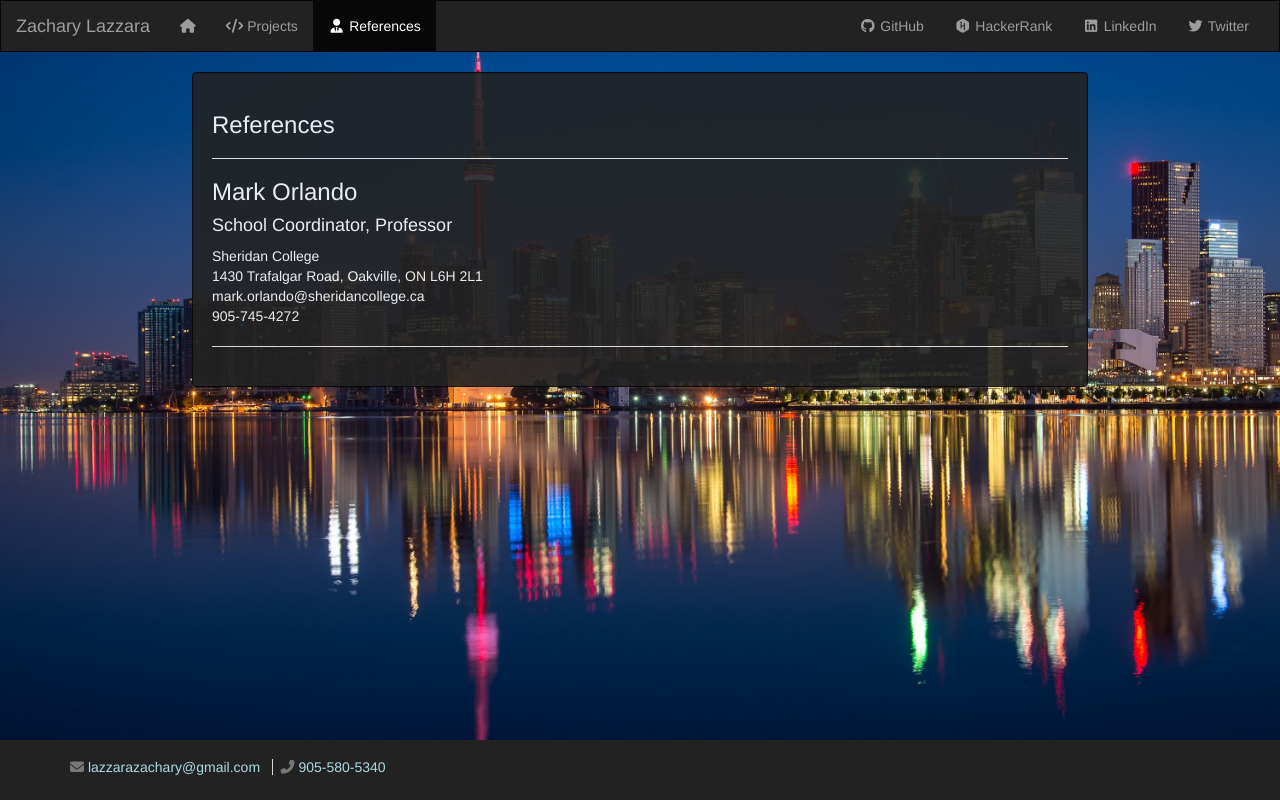
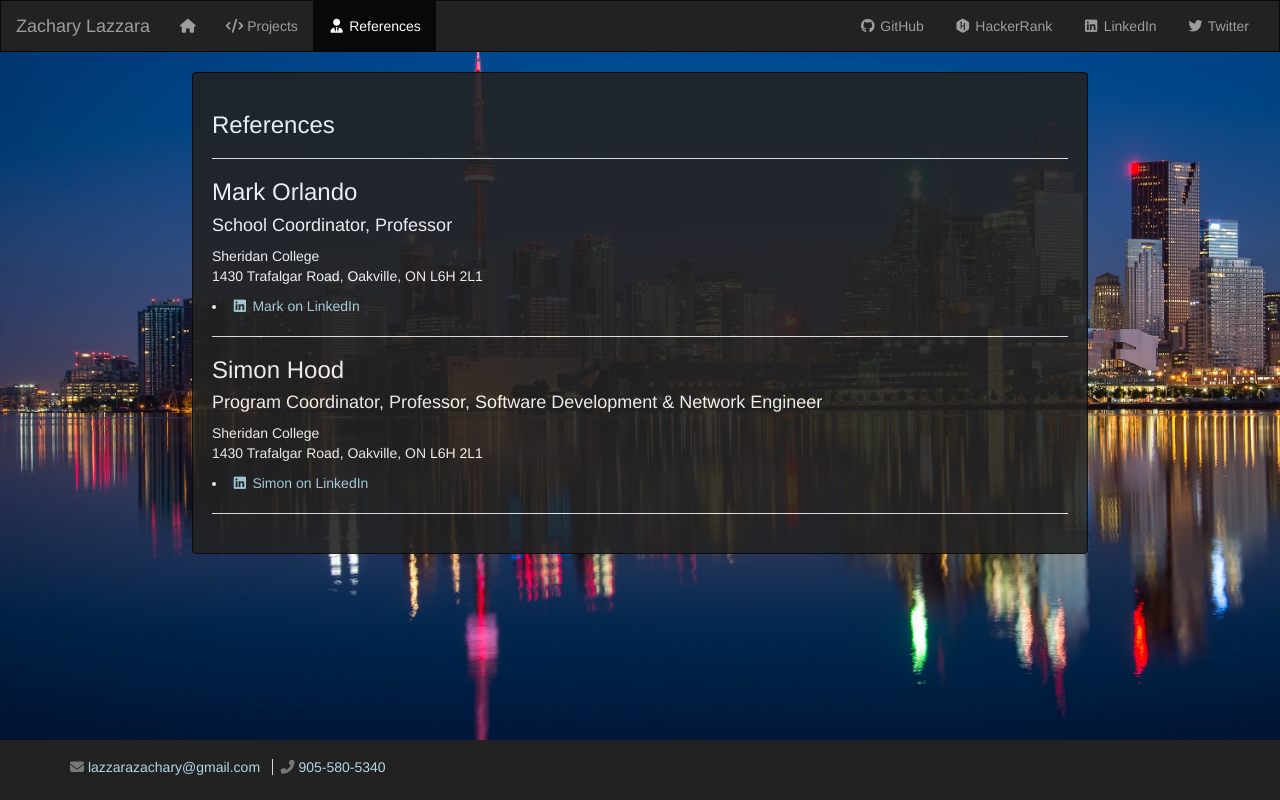
Before and after one commit to zacharylazzara/zacharylazzara.github.io, a plain HTML site: page references/index.html in a window 1280 px wide. Drawn offline with nearby package versions, Linux system fonts and the light colour scheme.

Commit message:
Update references/index.html

```diff
--- a/references/index.html
+++ b/references/index.html
@@ -59,9 +59,17 @@ Date: 11/11/2019
                 <br>
                 1430 Trafalgar Road, Oakville, ON L6H 2L1
                 <br>
-                mark.orlando@sheridancollege.ca
+				<li class="nav-item"><a href="https://www.linkedin.com/in/orlandomark/" target="_blank"><i class="fab fa-linkedin fa-fw"></i> Mark on LinkedIn</a></li>
+            </p>
+            <hr>
+			<h3>Simon Hood</h3>
+            <h4>Program Coordinator, Professor, Software Development & Network Engineer</h4>
+            <p>
+                Sheridan College
                 <br>
-                905-745-4272
+                1430 Trafalgar Road, Oakville, ON L6H 2L1
+                <br>
+				<li class="nav-item"><a href="https://www.linkedin.com/in/simonjhood/" target="_blank"><i class="fab fa-linkedin fa-fw"></i> Simon on LinkedIn</a></li>
             </p>
             <hr>
 		</div>
```
